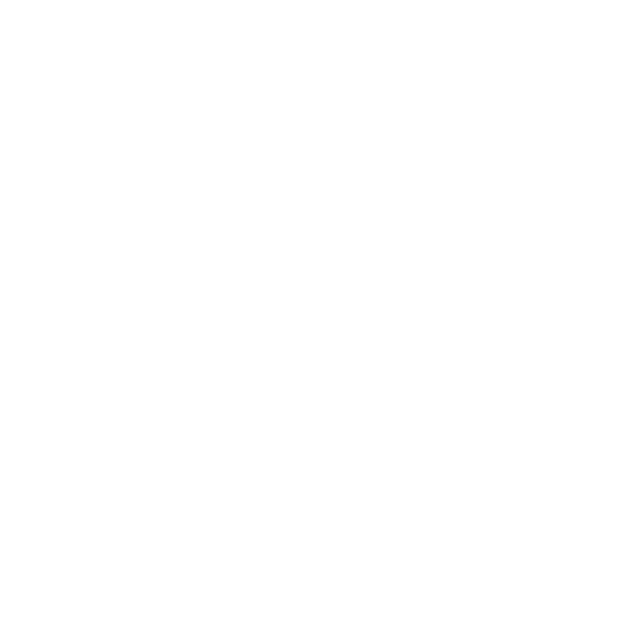
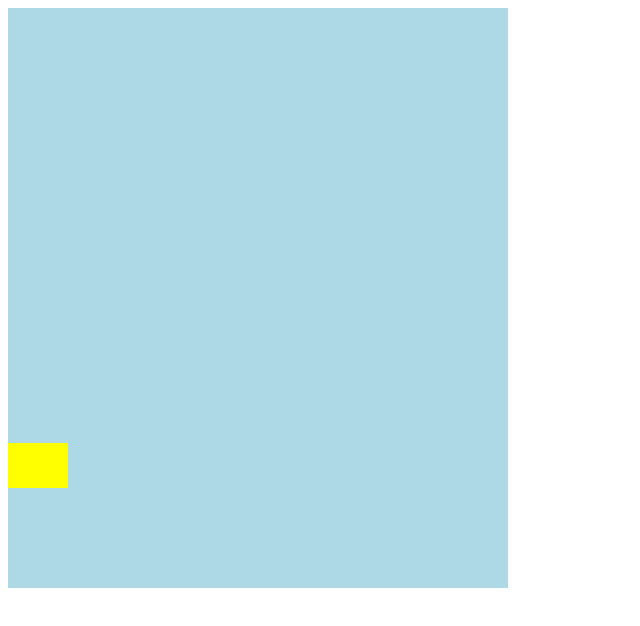
Before and after one commit to davidmstanleyjr/flappy-bird, a plain HTML site: page index.html in a window 1280 px wide. Shown: the whole page, without its empty margins (0-640 px from the left). Drawn offline with Linux system fonts and the light colour scheme.

Commit message:
start game logic

```diff
--- a/assets/app.js
+++ b/assets/app.js
@@ -1,3 +1,15 @@
+//loads the page and also connects the html classes to the javascript
 document.addEventListener('DOMContentLoaded', () => {
 	const bird = document.querySelector('.bird');
+	const gameDisplay = document.querySelector('.game-container');
+	const ground = document.querySelector('.ground');
+
+	let birdLeft = 220;
+	let birdBottom = 100;
+
+	function startGame() {
+		bird.style.bottom = birdBottom + 'px';
+	}
+
+	startGame();
 });
--- a/assets/style.css
+++ b/assets/style.css
@@ -3,3 +3,25 @@
 	height: 730px;
 	position: absolute;
 }
+
+.sky {
+	background-color: lightblue;
+	width: 500px;
+	height: 580px;
+	position: absolute;
+}
+
+.ground {
+	background-color: brown;
+	width: 500px;
+	height: 150px;
+	position: absolute;
+	top: 580px;
+}
+
+.bird {
+	background-color: yellow;
+	position: absolute;
+	height: 45px;
+	width: 60px;
+}
```
